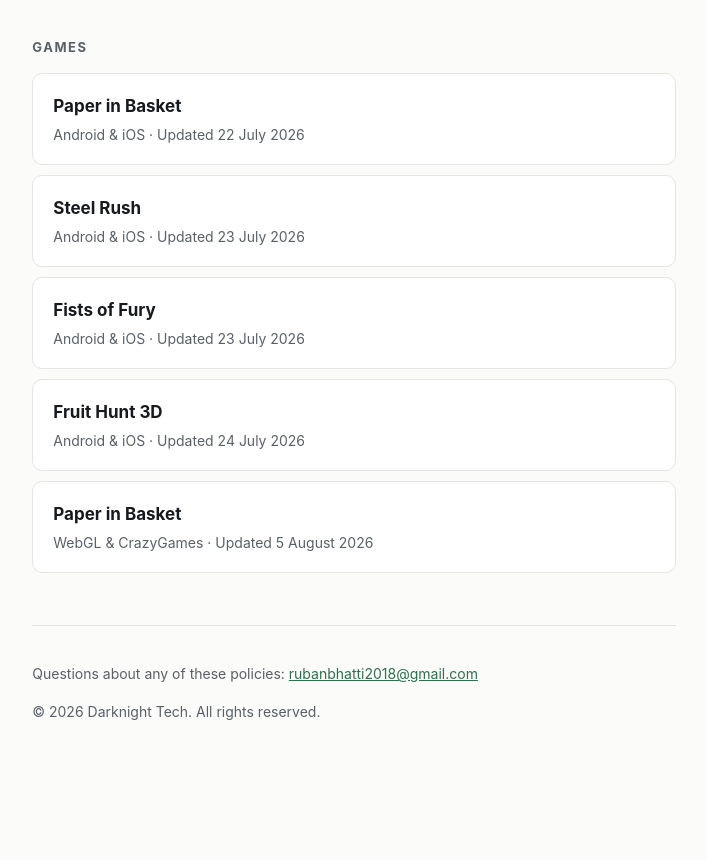
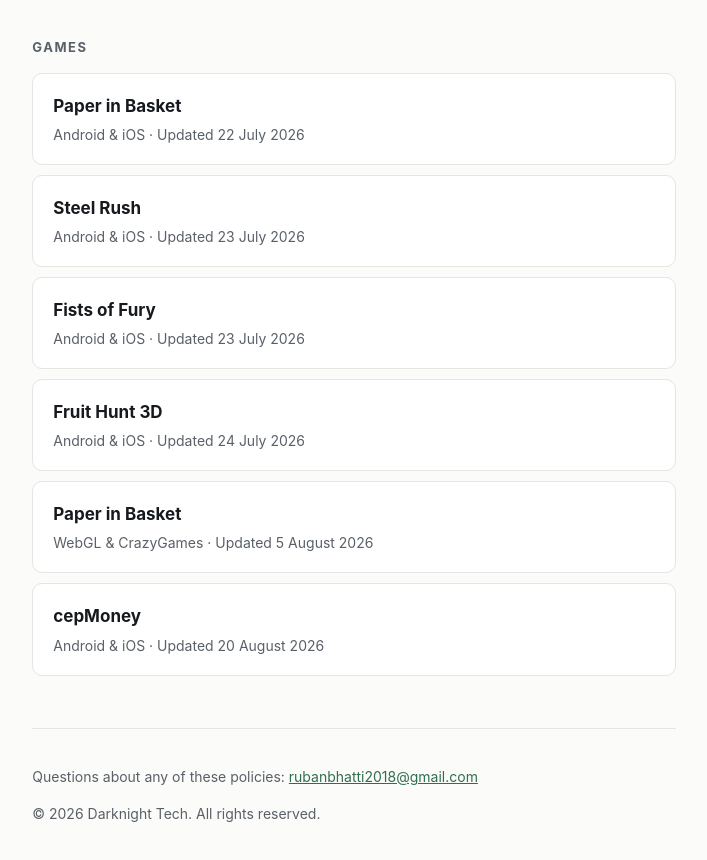
Before and after one commit to Rubanbhatti/privacypolicies, a plain HTML site: page index.html in a window 1280 px wide. Shown: the part 210-1070 px from the top of the page, without its empty margins (286-993 px from the left). Before the commit the page ends 1043 px from the top, so only its background shows below. Drawn offline with Linux system fonts and the light colour scheme.

Commit message:
Update index.html

```diff
--- a/index.html
+++ b/index.html
@@ -78,6 +78,12 @@
 </a>
 
 
+   <a class="game" href="cepMoney.html">
+  <div class="title">cepMoney</div>
+  <div class="meta">Android &amp; iOS · Updated 20 August 2026</div>
+</a>
+
+
 <!-- To add another game: copy the block above, change the filename and title. -->
 <footer>
   <p>Questions about any of these policies:
```
